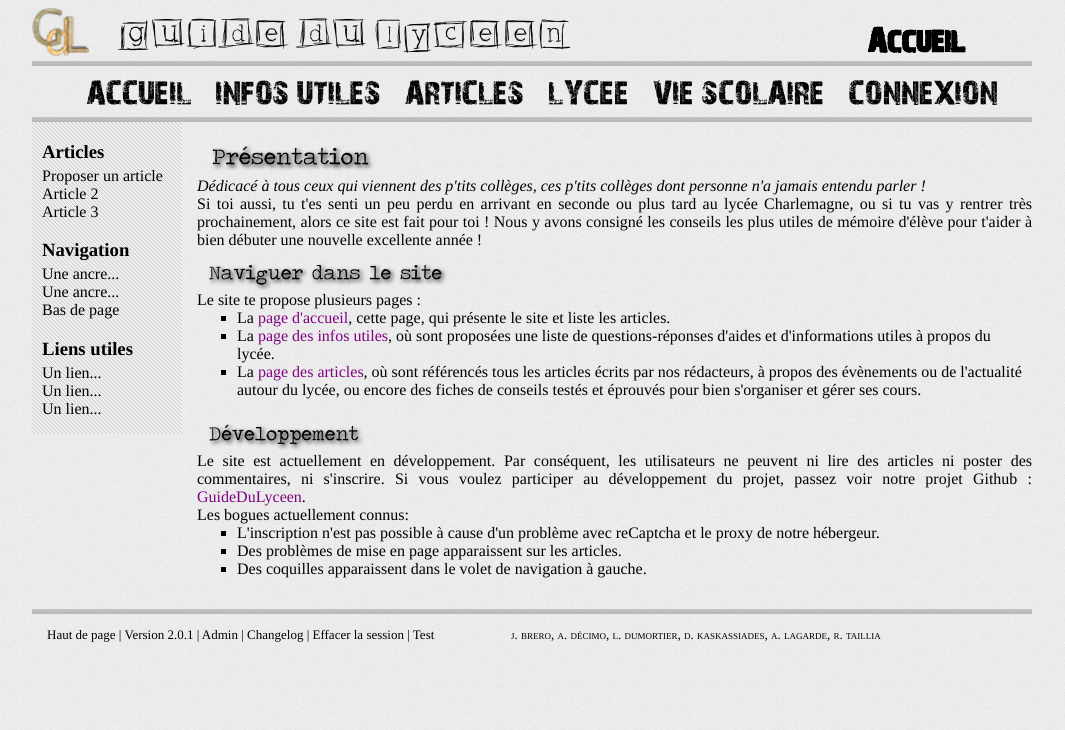
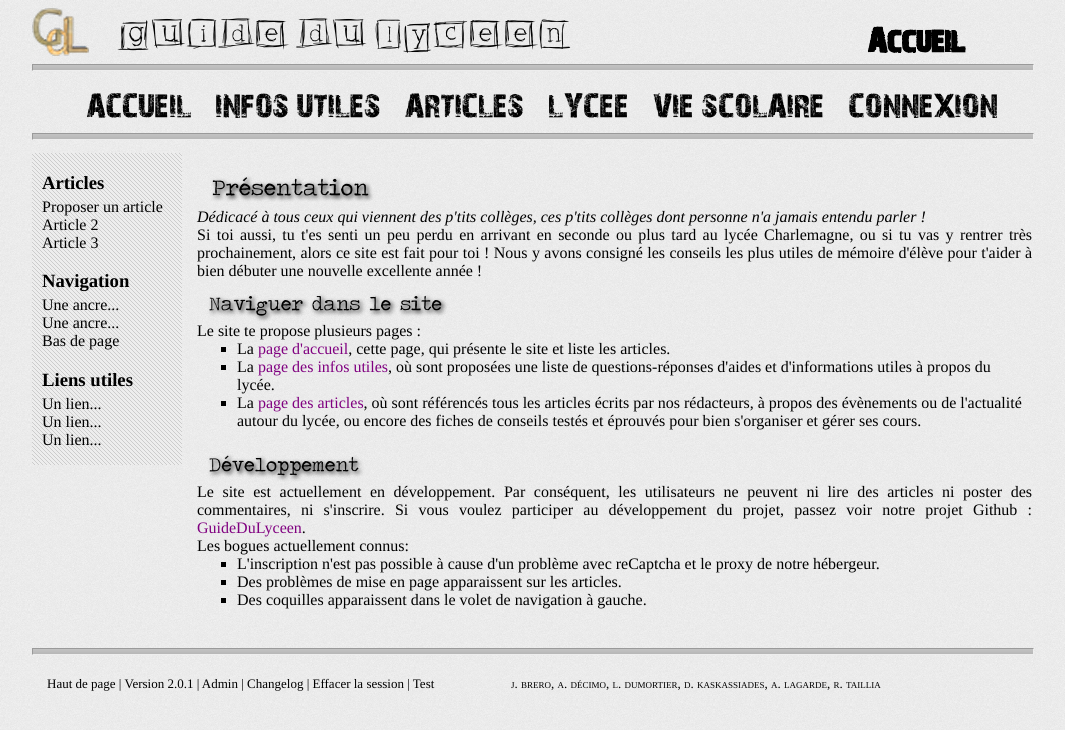
Before and after one commit to MisterDA/GuideDuLyceen, a PHP site: page / in a window 1280 px wide. Shown: the top 730 px of the page, without its empty margins (108-1173 px from the left). Run offline with PHP 8.4, Linux system fonts and the light colour scheme; some libraries are stand-ins or nearby versions.

Commit message:
Modifié pour le remplacement des séparations par <hr />.

```diff
--- a/404.php
+++ b/404.php
@@ -23,6 +23,7 @@
 			<img src="images/Logo.png" alt="Logo du site" id="logo" />
 			<h1>Guide  du  Lyceen</h1>
 			<h2><span>Accueil</span></h2>
+			<hr />
 		</div>
 		<nav>
 			<ul>
@@ -38,6 +39,7 @@
 							echo "<a href=\"connexion.php?login=1\">Connexion</a>";
 				?></li>
 			</ul>
+			<hr />
 		</nav>
 	</header>
 
@@ -68,7 +70,7 @@
 
 	</section>
 
-	<div id="saut_section"></div>
+	<hr />
 
 	<footer>
 		<p><a href="#main_wrapper">Haut de page</a>
--- a/articles.php
+++ b/articles.php
@@ -96,6 +96,7 @@
 			<img src="images/Logo.png" alt="Logo du site" id="logo" />
 			<h1>Guide  du  Lyceen</h1>
 			<h2><span>Accueil</span></h2>
+			<hr />
 		</div>
 		<nav>
 			<ul>
@@ -111,6 +112,7 @@
 							echo "<a href=\"connexion.php?login=1\">Connexion</a>";
 				?></li>
 			</ul>
+			<hr />
 		</nav>
 	</header>
 
@@ -164,7 +166,7 @@
 
 	</section>
 
-	<div id="saut_section"></div>
+	<hr />
 
 	<footer>
 		<p><a href="#main_wrapper">Haut de page</a>
--- a/changelog.php
+++ b/changelog.php
@@ -23,6 +23,7 @@
 			<img src="images/Logo.png" alt="Logo du site" id="logo" />
 			<h1>Guide  du  Lyceen</h1>
 			<h2><span>Changelog</span></h2>
+			<hr />
 		</div>
 		<nav>
 			<ul>
@@ -38,6 +39,7 @@
 							echo "<a href=\"connexion.php?login=1\">Connexion</a>";
 				?></li>
 			</ul>
+			<hr />
 		</nav>
 	</header>
 
@@ -168,7 +170,7 @@
 
 	</section>
 
-	<div id="saut_section"></div>
+	<hr />
 
 	<footer>
 		<p><a href="#main_wrapper">Haut de page</a>
--- a/global.css
+++ b/global.css
@@ -60,12 +60,17 @@ body {
 	font-family: 'Times';
 }
 
+hr {
+	width: 1000px;
+	height: 5px;
+	background: url('images/Separateur_horizontal.png') repeat-x bottom;
+	margin 0px;
+}
+
 /* HEADER */
 
 #main_title {
-	background: url('images/Separateur_horizontal.png') repeat-x bottom;
 	padding: 0px 0px;
-	padding-bottom: 10px;
 	margin: 0px 0px;
 	width: 1000px;
 }
@@ -101,7 +106,6 @@ header span:hover {
 
 header nav {
 	display: block;
-	background: url('images/Separateur_horizontal.png') repeat-x bottom;
 	margin: 0px;
     padding-top: 5px;
     padding-bottom: 5px;
@@ -191,16 +195,6 @@ section aside p {
 	margin-top: 4px;
 }
 
-
-
-/* SAUT SECTION */
-
-#saut_section {
-	background: url('images/Separateur_horizontal.png') repeat-x;
-	width: 1000px;
-	height: 5px;
-}
-
 /* FOOTER */
 
 footer p {
--- a/index.php
+++ b/index.php
@@ -41,6 +41,7 @@
 			<img src="images/Logo.png" alt="Logo du site" id="logo" />
 			<h1>Guide  du  Lyceen</h1>
 			<h2><span>Accueil</span></h2>
+			<hr />
 		</div>
 		<nav>
 			<ul>
@@ -56,6 +57,7 @@
 							echo "<a href=\"connexion.php?login=1\">Connexion</a>";
 				?></li>
 			</ul>
+			<hr />
 		</nav>
 	</header>
 
@@ -115,7 +117,7 @@
 
 	</section>
 
-	<div id="saut_section"></div>
+	<hr />
 
 	<footer>
 		<p><a href="#main_wrapper">Haut de page</a> | Version 2.0.1 | <a href="admin/articles.php">Admin</a> | <a href="changelog.php">Changelog</a>
--- a/infos.php
+++ b/infos.php
@@ -22,6 +22,7 @@
 			<img src="images/Logo.png" alt="Logo du site" id="logo" />
 			<h1>Guide  du  Lyceen</h1>
 			<h2><span>Infos Utiles</span></h2>
+			<hr />
 		</div>
 		<nav>
 			<ul>
@@ -37,6 +38,7 @@
 							echo "<a href=\"connexion.php?login=1\">Connexion</a>";
 				?></li>
 			</ul>
+			<hr />
 		</nav>
 	</header>
 
@@ -133,7 +135,7 @@
 
 	</section>
 
-	<div id="saut_section"></div>
+	<hr />
 
 	<footer>
 		<p><a href="#main_wrapper">Haut de page</a>
--- a/user.php
+++ b/user.php
@@ -23,6 +23,7 @@
 			<img src="images/Logo.png" alt="Logo du site" id="logo" />
 			<h1>Guide  du  Lyceen</h1>
 			<h2><span>Accueil</span></h2>
+			<hr />
 		</div>
 		<nav>
 			<ul>
@@ -38,6 +39,7 @@
 							echo "<a href=\"connexion.php?login=1\">Connexion</a>";
 				?></li>
 			</ul>
+			<hr />
 		</nav>
 	</header>
 
@@ -66,7 +68,7 @@
 
 	</section>
 
-	<div id="saut_section"></div>
+	<hr />
 
 	<footer>
 		<p><a href="#main_wrapper">Haut de page</a>
```
